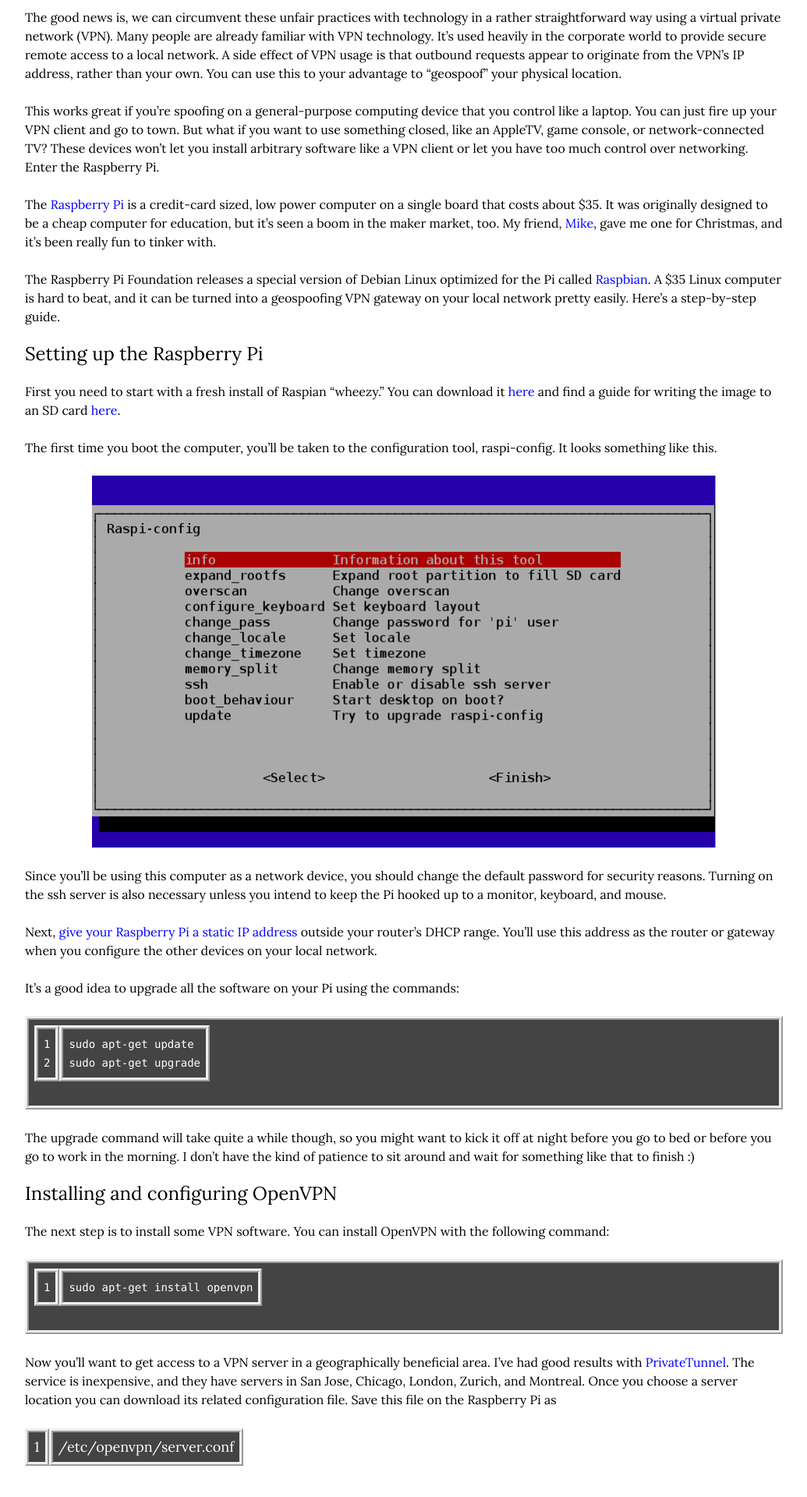
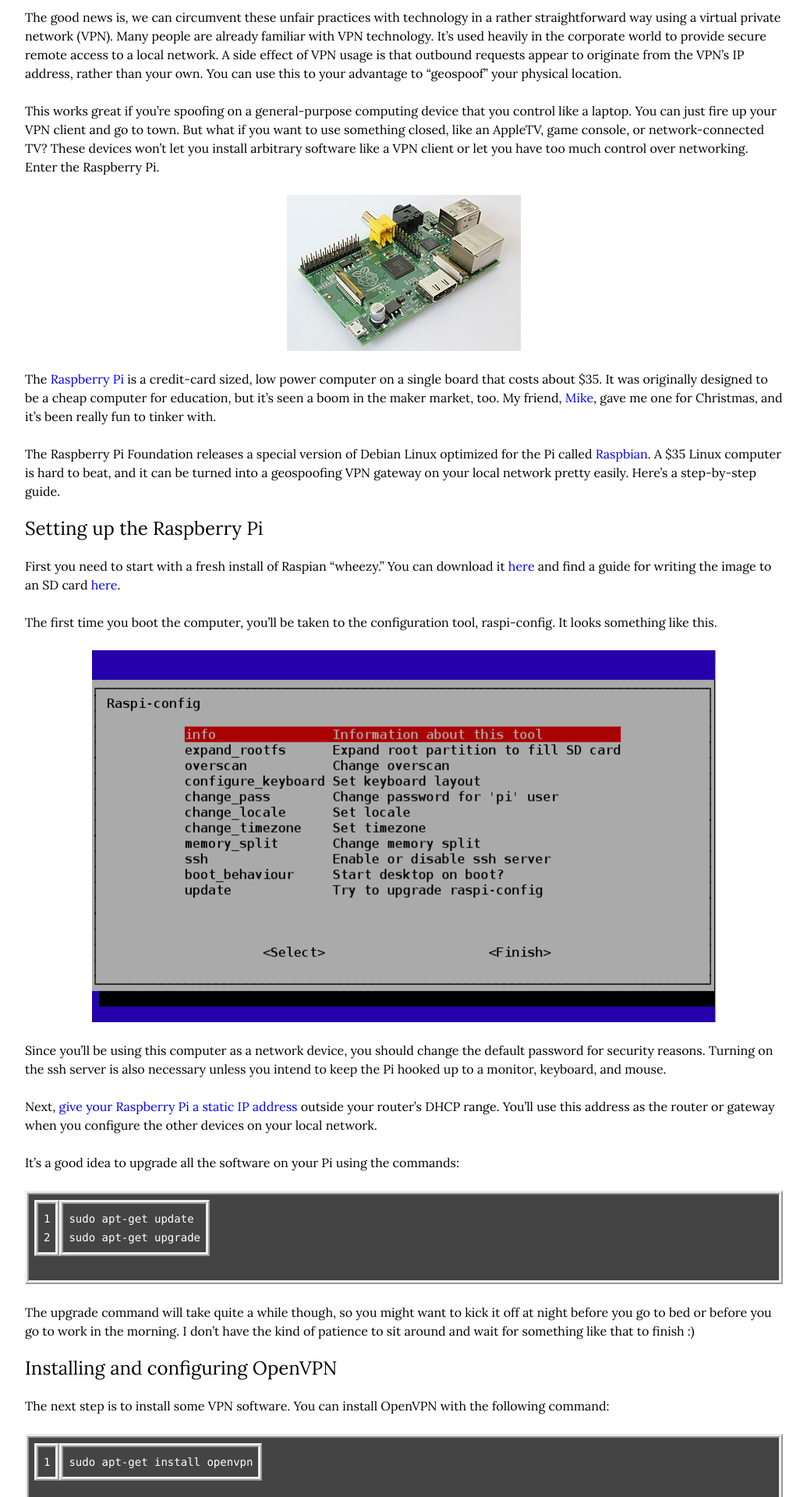
Before and after one commit to mattmanning/mattmanning.github.com, a Jekyll site: the page built from _posts/2013-02-07-Geospoofing-with-the-Raspberry-Pi.md, in a window 1280 px wide. Shown: the part 326-2246 px from the top of the page at 78% size, without its empty margins (122-1157 px from the left). Built offline with Jekyll 4.4.1, drawn with Linux system fonts in a browser that asks for light colours; Markdown is read by kramdown in place of the engine named in the settings; comment, search, counter and statistics services are not loaded.

Commit message:
Add Raspberry Pi image.

```diff
--- a/_posts/2013-02-07-Geospoofing-with-the-Raspberry-Pi.md
+++ b/_posts/2013-02-07-Geospoofing-with-the-Raspberry-Pi.md
@@ -8,6 +8,8 @@
 The good news is, we can circumvent these unfair practices with technology in a rather straightforward way using a virtual private network (VPN). Many people are already familiar with VPN technology. It's used heavily in the corporate world to provide secure remote access to a local network. A side effect of VPN usage is that outbound requests appear to originate from the VPN's IP address, rather than your own. You can use this to your advantage to "geospoof" your physical location.
 
 This works great if you're spoofing on a general-purpose computing device that you control like a laptop. You can just fire up your VPN client and go to town. But what if you want to use something closed, like an AppleTV, game console, or network-connected TV? These devices won't let you install arbitrary software like a VPN client or let you have too much control over networking. Enter the Raspberry Pi.
+
+![Raspberry Pi](/images/RaspberryPi.jpeg)
 
 The [Raspberry Pi](http://www.raspberrypi.org/faqs) is a credit-card sized, low power computer on a single board that costs about $35. It was originally designed to be a cheap computer for education, but it's seen a boom in the maker market, too. My friend, [Mike](http://www.youtube.com/watch?v=Kh2AWswAMvw), gave me one for Christmas, and it's been really fun to tinker with.
 
```
Also changed, not shown: images/RaspberryPi.jpeg (added).
